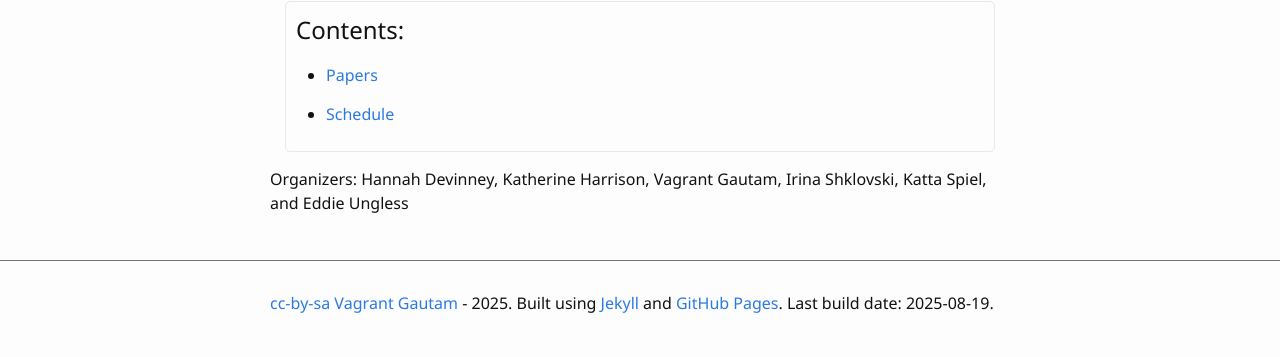
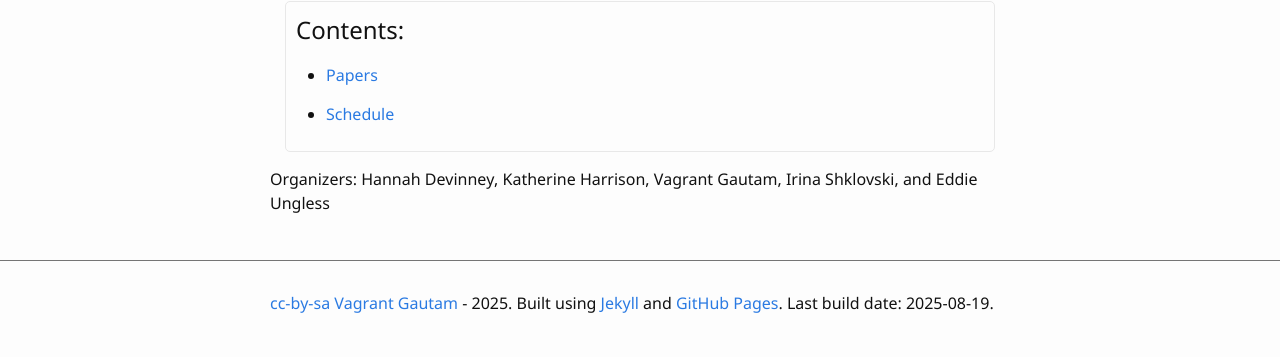
Before and after one commit to synthetic-data-workshop/synthetic-data-workshop.github.io, a Jekyll site: the page built from index.md, in a window 1280 px wide. Shown: the part 595-952 px from the top of the page. Built offline with Jekyll 4.4.1, drawn with Linux system fonts in a browser that asks for light colours.

Commit message:
update organizers list

```diff
--- a/index.md
+++ b/index.md
@@ -21,4 +21,4 @@ In this workshop we will explore synthetic data with a view to this plurality of
 {% endfor %}
 </div>
 
-Organizers: Hannah Devinney, Katherine Harrison, Vagrant Gautam, Irina Shklovski, Katta Spiel, and Eddie Ungless
+Organizers: Hannah Devinney, Katherine Harrison, Vagrant Gautam, Irina Shklovski, and Eddie Ungless
```
Also changed, not shown: call-for-participation.md (+0 -1 lines).
